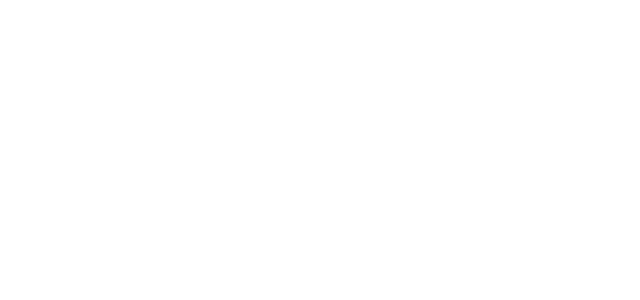
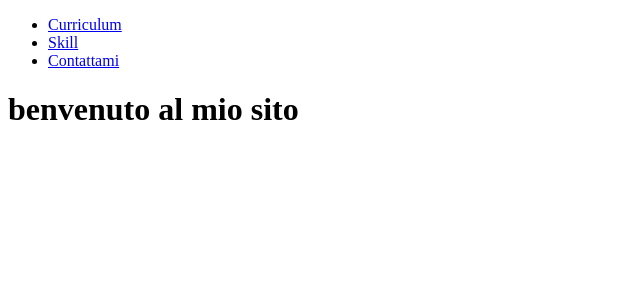
Before and after one commit to AlessandroAmen/curriculum2, a React (Vite) app in the folder Curriculum2/: page / in a window 1280 px wide. Shown: the top 300 px of the page, without its empty margins (0-640 px from the left). Built offline with nearby package versions, Linux system fonts and the light colour scheme.

Commit message:
sistemo con IA

```diff
--- a/Curriculum2/package.json
+++ b/Curriculum2/package.json
@@ -12,7 +12,8 @@
   "dependencies": {
     "react": "^19.0.0",
     "react-dom": "^19.0.0",
-    "react-router": "^7.5.0"
+    "react-router": "^7.5.0",
+    "react-router-dom": "^7.5.0"
   },
   "devDependencies": {
     "@eslint/js": "^9.21.0",
--- a/Curriculum2/src/App.jsx
+++ b/Curriculum2/src/App.jsx
@@ -8,7 +8,7 @@
 
   return (
     <>
-
+      <h1>benvenuto al mio sito</h1>
     </>
   )
 }
--- a/Curriculum2/src/components/Navbar.jsx
+++ b/Curriculum2/src/components/Navbar.jsx
@@ -1,20 +1,17 @@
-import { Link } from "react-router";
-
+import { Link } from "react-router-dom";
 function Navbar (){
+    return (
     <ul>
         <li>
-            <Link to={`/`}>Home</Link>
+          <Link to="/pages/curriculum">Curriculum</Link>
         </li>
         <li>
-          <Link to={`/curriculum`}>Curriculum</Link>
-        </li>
-        <li>
-        <Link to={`/skill`}>Skill</Link>
+        <Link to="/pages/skill">Skill</Link>
          </li>
          <li>
-        <Link to={`/contattami`}>Contattami</Link>
+        <Link to="/pages/contattami">Contattami</Link>
          </li>
-
     </ul>
+    );
 }
 export default Navbar;
--- a/Curriculum2/src/main.jsx
+++ b/Curriculum2/src/main.jsx
@@ -1,6 +1,6 @@
 import { StrictMode } from 'react'
 import { createRoot } from 'react-dom/client'
-import { BrowserRouter } from "react-router";
+import { BrowserRouter } from 'react-router-dom';
 
 import './index.css'
 import App from './App.jsx'
@@ -8,7 +8,9 @@
 
 createRoot(document.getElementById('root')).render(
   <StrictMode>
-    <App />
-    <Navbar></Navbar>
-  </StrictMode>,
+    <BrowserRouter>
+      <Navbar />
+      <App />
+    </BrowserRouter>
+  </StrictMode>
 )
```
Also changed, not shown: 1 other file (tests, documents, lock files or other folders).
